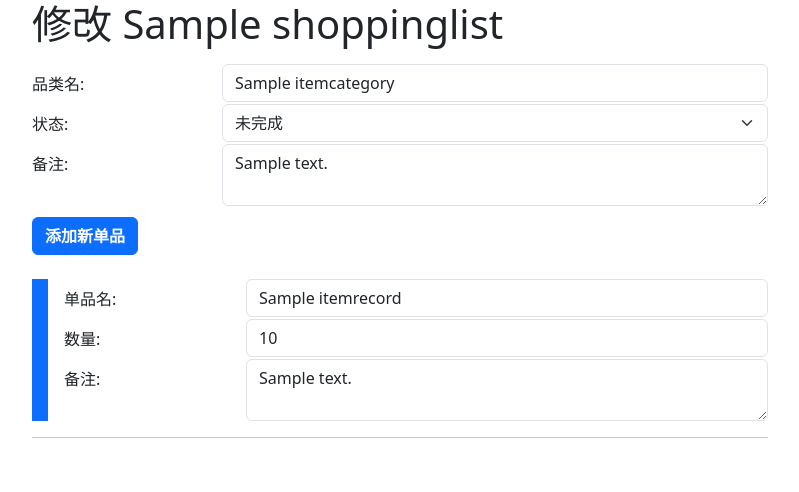
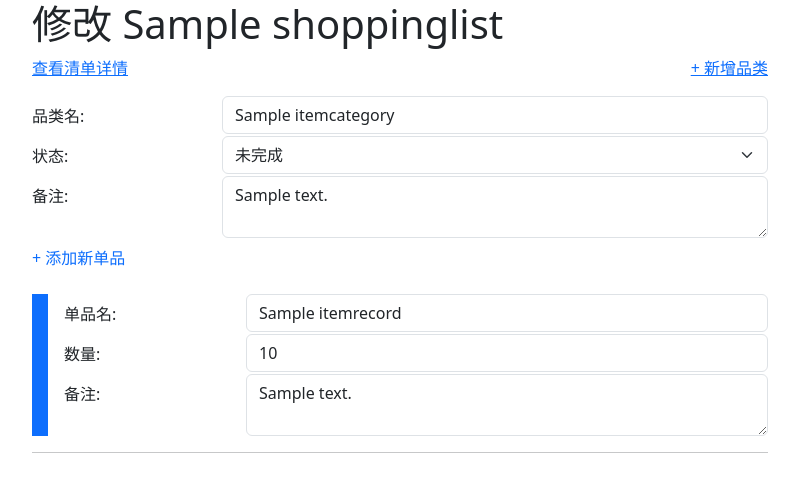
Before and after one commit to NullOnSpace/django-family, a Django app: page /shopping_list/1/edit in a window 1280 px wide. Shown: the top 492 px of the page, without its empty margins (50-849 px from the left). Run offline with Django 5.2, Linux system fonts and the light colour scheme; tables that the repository leaves empty hold one stand-in row (values such as "Sample post"); some libraries are stand-ins or nearby versions.

Commit message:
temp commit

```diff
--- a/dashboard/static/js/base.js
+++ b/dashboard/static/js/base.js
@@ -2,4 +2,27 @@ document.addEventListener('DOMContentLoaded', function () {
     // 激活Bootstrap的ToolTip
     const tooltipTriggerList = document.querySelectorAll('[data-bs-toggle="tooltip"]')
     const tooltipList = [...tooltipTriggerList].map(tooltipTriggerEl => new bootstrap.Tooltip(tooltipTriggerEl))
+    // 处理切换器的逻辑
+    let switchers = document.querySelectorAll('.switcher');
+    switchers.forEach(function (switcher) {
+        let buttons = switcher.querySelector(".switcher-buttons");
+        let contents = switcher.querySelector(".switcher-contents");
+        let activeButton = buttons.querySelector(".active-button");
+        buttons.addEventListener('click', function (event) {
+            if (event.target.classList.contains('switcher-button')) {
+                // 切换按钮状态
+                activeButton.classList.remove('active-button');
+                event.target.classList.add('active-button');
+                activeButton = event.target;
+
+                // 切换内容显示
+                contents.querySelectorAll('.switcher-content').forEach(function (content) {
+                    content.classList.remove('active-content');
+                });
+                let targetContentId = event.target.getAttribute('data-target');
+                let targetContent = contents.querySelector('#' + targetContentId);
+                targetContent.classList.add('active-content');
+            }
+        });
+    });
 });
--- a/dashboard/templates/dashboard/base.html
+++ b/dashboard/templates/dashboard/base.html
@@ -96,7 +96,7 @@
             padding-left: 1rem;
         }
 
-        .item-cate-list {
+        .item-cate-list form {
             margin-top: 1rem;
             line-height: 2.5rem;
         }
--- a/shopping_list/templates/shopping_list/shopping_list_edit.html
+++ b/shopping_list/templates/shopping_list/shopping_list_edit.html
@@ -8,6 +8,14 @@
 
 {% block main %}
 <h1>修改 {{shopping_list.name}}</h1>
+<div class="row">
+    <div class="col-6">
+        <a class="link-primary" href="{% url 'shopping_list_detail' shopping_list.id %}">查看清单详情</a>
+    </div>
+    <div class="col-6 text-end">
+        <a class="link-primary" href="">+ 新增品类</a>
+    </div>
+</div>
 <div class="item-cate-list">
     {% for cate, records in cates.items %}
         <div data-ss-id="{{ cate.id }}" data-ss-target="{% url 'ajax_change_item_category' %}">
@@ -19,10 +27,10 @@
                     </div>
                 {% endfor %}
                 {% csrf_token %}
-                <div class="slight-padding">
-                    <button class="btn btn-primary fw-bold ft-monospace" onsubmit="return false;">添加新单品</button>
-                </div>
             </form>
+            <div class="slight-padding link-primary">
+                + 添加新单品
+            </div>
         </div>
         {% for record in records %}
         <div class="left-side-mark">
```
Also changed, not shown: shopping_list/static/js/inplace_edit.js (+0 -22 lines).
